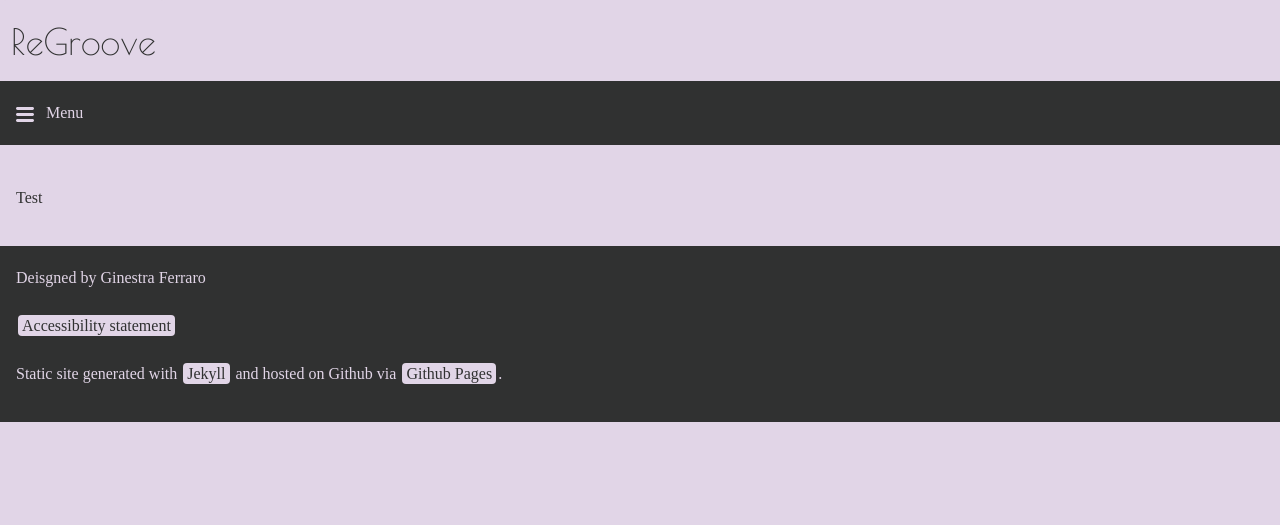
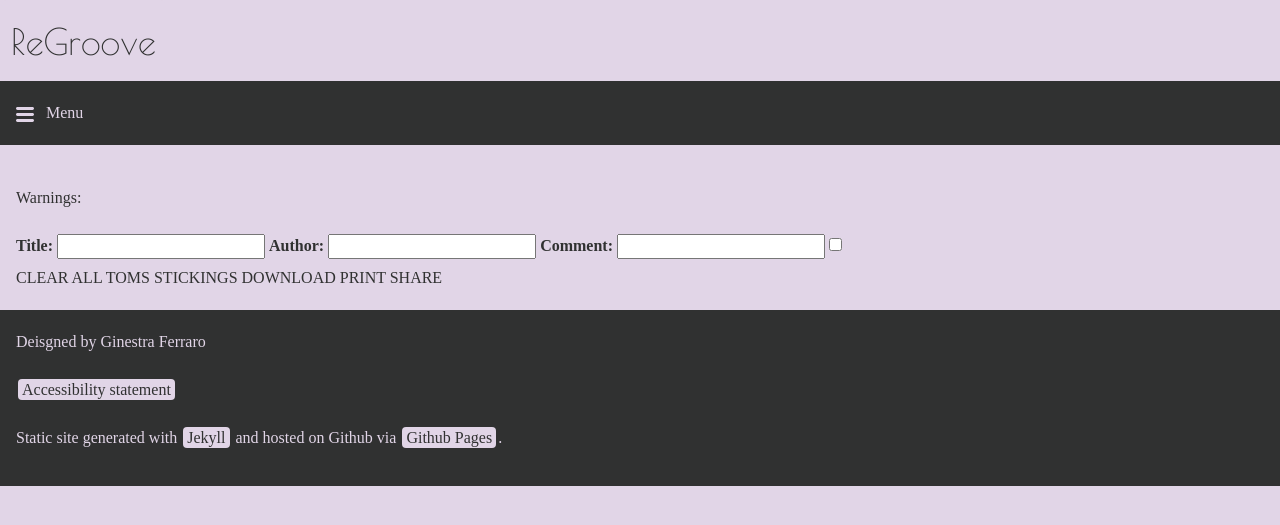
Before and after one commit to ginestra/regroove, a Jekyll site: the page built from index.markdown, in a window 1280 px wide. Shown: the top 525 px of the page. Built offline with Jekyll 4.4.1, drawn with Linux system fonts in a browser that asks for light colours; some web fonts are replaced.

Commit message:
Exploring components

```diff
--- a/index.markdown
+++ b/index.markdown
@@ -5,4 +5,43 @@
 layout: default
 ---
 
-Test
+<!-- rendering area -->
+<div id="sheetMusicDiv" class="fullWidthEle">
+    <div id="svgTarget" class="svgTarget">
+        <!-- space for the SVG sheet music to display -->
+    </div>
+</div>
+<p class="warnings">Warnings:</p>
+<div class="warnings" id="diverr">
+</div>
+<div id="sheetMusicTextFields" class="fullWidthEle grooveDB_hidden edit-block">
+    <span class="sheetMusicTextField"><b>Title:</b> <input class="sheetMusicInputField" id="tuneTitle" onchange="myGrooveWriter.refresh_ABC();" type="text"></span>
+    <span class="sheetMusicTextField"><b>Author:</b> <input class="sheetMusicInputField" id="tuneAuthor" onchange="myGrooveWriter.refresh_ABC();"  type="text"></span>
+    <span class="sheetMusicTextField"><b>Comment:</b> <input class="sheetMusicInputField" id="tuneComments" onchange="myGrooveWriter.refresh_ABC();"  type="text"></span>
+    <span id='KeyButton'><input type="checkbox" class="hiddenCheckbox" id="showLegend" onclick="myGrooveWriter.refresh_ABC();"><label id="LegendLabel" for="showLegend"><i class="fa fa-key"></i></label></span>
+</div>
+<!-- This block is where the music can be edited -->
+<div id="musicalInput" class="fullWidthEle edit-block">
+    <div id="measureContainer">
+        <script type="text/javascript">
+            var genHTML = "";
+            var cur_measure;
+            for (cur_measure = 1; cur_measure <= myGrooveWriter.numberOfMeasures(); cur_measure++) {
+            genHTML += myGrooveWriter.HTMLforStaffContainer(cur_measure, (cur_measure - 1) * myGrooveWriter.notesPerMeasure());
+            }
+            document.write(genHTML);
+            //console.log(genHTML);
+        </script>
+    </div>
+</div>
+
+<!-- This is the block where the bottom buttons are - Note that it's using `span` instead of `button`  -->
+
+<div id="bottomButtonRow" class="fullWidthEle">
+    <span class="pageBottomButton edit-block" id="clearAllNotesButton" onclick="event.preventDefault(); myGrooveWriter.clearAllNotes();"><span class="bottomButtonIcon"><i class="fa fa-trash fa-2x"></i></span><span class="bottomButtonLabel">CLEAR ALL</span></span>
+    <span class="pageBottomButton edit-block" id="showHideTomsButton" onclick="event.preventDefault(); myGrooveWriter.showHideToms(false, false);"><span class="bottomButtonIcon"><i id="icon-tom1" class="fa fa-circle"></i><i id="icon-tom2" class="fa fa-circle-o"></i><i id="icon-tom3" class="fa fa-circle-o"></i></span><span class="bottomButtonLabel">TOMS</span></span>
+    <span class=" grooveDB_hidden pageBottomButton" id="stickingsButton" onclick="myGrooveWriter.stickingsAnchorClick();"><span class="bottomButtonLabel">STICKINGS</span></span>
+    <span class=" grooveDB_hidden pageBottomButton" id="downloadButton" onclick="myGrooveWriter.DownloadAnchorClick();"><span class="bottomButtonIcon"><i class="fa fa-download fa-2x"></i></span><span class="bottomButtonLabel">DOWNLOAD</span></span>
+    <span class=" grooveDB_hidden pageBottomButton" id="printButton" onclick="myGrooveWriter.printMusic();"><span class="bottomButtonIcon"><i class="fa fa-print fa-2x"></i></span><span class="bottomButtonLabel">PRINT</span></span>
+    <span class=" grooveDB_hidden pageBottomButton" id="shareSaveButton" onclick="event.preventDefault(); myGrooveWriter.show_FullURLPopup();"><span class="bottomButtonIcon"><i class="fa fa-share fa-2x"></i></span><span class="bottomButtonLabel">SHARE</span></span>
+</div>
```
